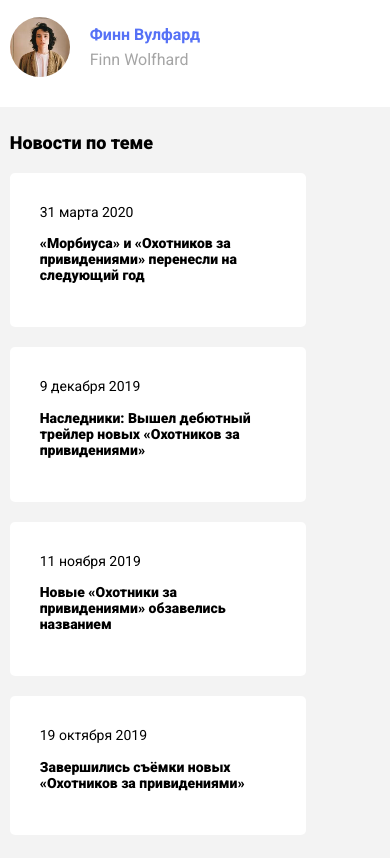
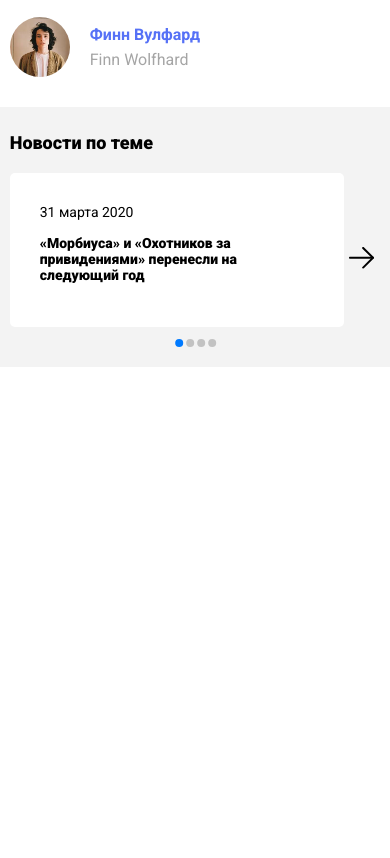
Before and after one commit to egomaxint/Ghostbusters, a plain HTML site: page index.html in a window 390 px wide. Shown: the part 1856-2714 px from the top of the page. After the commit the page ends 2223 px from the top, so only its background shows below. Drawn offline with Linux system fonts and the light colour scheme.

Commit message:
add swiper

```diff
--- a/css/style.css
+++ b/css/style.css
@@ -282,6 +282,7 @@ body {
   background: #f3f3f3;
   padding-top: 70px;
   padding-bottom: 100px;
+  position: relative;
 }
 .news-cards {
   display: flex;
@@ -293,6 +294,7 @@ body {
   background-color: #fff;
   padding: 30px;
   border-radius: 5px;
+  min-height: 172px;
 }
 .news-date {
   color: #000000;
@@ -305,6 +307,32 @@ body {
   line-height: 16px;
   color: #000000;
   margin-top: 14px;
+}
+.button-next {
+  background-color: transparent;
+  border: none;
+  position: absolute;
+  top: 50%;
+  right: 0;
+  transform: translateY(-50%);
+  cursor: pointer;
+  z-index: 1;
+  display: none;
+}
+.swiper-pagination {
+  display: flex;
+  align-items: center;
+  margin-left: auto;
+  margin-right: auto;
+  margin-top: 10px;
+  justify-content: space-between;
+  position: absolute;
+  bottom: 70px;
+  left: 50%;
+  transform: translateX(-45%);
+}
+.swiper-pagination-bullet {
+  margin-right: 3px;
 }
 @media (max-width: 1210px) {
   .container {
@@ -337,6 +365,9 @@ body {
   .log-in {
     padding-left: 35px;
     padding-right: 35px;
+  }
+  .news-card {
+    min-height: 187px;
   }
 }
 @media (max-width: 991px) {
@@ -373,6 +404,12 @@ body {
   .news-card {
     flex-basis: 48%;
     margin-bottom: 20px;
+  }
+  .news-card {
+    min-height: auto;
+  }
+  .swiper-pagination {
+    bottom: 85px;
   }
 }
 @media (max-width: 768px) {
@@ -464,6 +501,12 @@ body {
     color: #ffffff;
     margin-bottom: 30px;
   }
+  .news-card {
+    min-height: 155px;
+  }
+  .swiper-pagination {
+    bottom: 55px;
+  }
 }
 @media (max-width: 576px) {
   .container {
@@ -527,8 +570,9 @@ body {
     padding-top: 20px;
     padding-bottom: 10px;
   }
+
   .news-card {
-    flex-basis: 80%;
+    max-width: 90%;
     margin-bottom: 20px;
   }
   .rating-title {
@@ -547,4 +591,13 @@ body {
   .section-title {
     margin-bottom: 20px;
   }
+  .button-next {
+    display: block;
+  }
+  .news-card {
+    min-height: auto;
+  }
+  .swiper-pagination {
+    bottom: 20px;
+  }
 }
--- a/index.html
+++ b/index.html
@@ -10,9 +10,12 @@
     <script src="scripts/jquery-3.5.1.min.js" defer></script>
     <script src="scripts/jquery.fancybox.min.js" defer></script>
     <script src="scripts/main.js" defer></script>
+
     <link rel="stylesheet" href="css/normalize.css" />
+    <link rel="stylesheet" href="css/jquery.fancybox.min.css" />
+    <link rel="stylesheet" href="css/swiper.min.css" />
     <link rel="stylesheet" href="css/style.css" />
-    <link rel="stylesheet" href="css/jquery.fancybox.min.css" />
+
     <title>Охотники за привидениями: Наследники</title>
   </head>
   <body>
@@ -229,7 +232,12 @@
       <div class="container">
         <h2 class="section-title section-news-title">Новости по теме</h2>
         <!-- /.section-title -->
-        <div class="news-cards">
+        <!-- Slider main container -->
+        <div class="swiper-container">
+          <!-- Additional required wrapper -->
+          <div class="swiper-wrapper">
+            <!-- Slides -->
+            <div class="swiper-slide">
               <div class="news-card">
                 <span class="news-date">31 марта 2020</span>
                 <h3 class="news-title">
@@ -237,6 +245,10 @@
                   год
                 </h3>
               </div>
+              <!-- ./news-card -->
+            </div>
+            <!-- /.swiper-slide1 -->
+            <div class="swiper-slide">
               <div class="news-card">
                 <span class="news-date">9 декабря 2019</span>
                 <h3 class="news-title">
@@ -244,23 +256,43 @@
                   привидениями»
                 </h3>
               </div>
+              <!-- ./news-card -->
+            </div>
+            <!-- /.swiper-slide2 -->
+            <div class="swiper-slide">
               <div class="news-card">
                 <span class="news-date">11 ноября 2019</span>
                 <h3 class="news-title">
                   Новые «Охотники за привидениями» обзавелись названием
                 </h3>
               </div>
+              <!-- ./news-card -->
+            </div>
+            <!-- /.swiper-slide3 -->
+            <div class="swiper-slide">
               <div class="news-card">
                 <span class="news-date">19 октября 2019</span>
                 <h3 class="news-title">
                   Завершились съёмки новых «Охотников за привидениями»
                 </h3>
               </div>
+              <!-- ./news-card -->
             </div>
-        <!-- /.news-cards -->
+            <!-- /.swiper-slide4 -->
+          </div>
+          <!-- /.swiper-wrapper -->
+
+
+          <button class="button-next">
+            <img src="img/arrow.svg" alt="arrow">
+          </button>
+        </div>
+        <!-- /.swiper-container -->
+        <div class="swiper-pagination"></div>
       </div>
       <!-- /.container -->
     </section>
     <!-- /.news -->
+    <script src="scripts/swiper.min.js" ></script>
   </body>
 </html>
--- a/scripts/main.js
+++ b/scripts/main.js
@@ -41,3 +41,39 @@ mMenuBtn.addEventListener('click', (evt) => {
   mMenu.classList.toggle('active');
   body.classList.toggle('no-scroll');
 });
+
+var mySwiper = new Swiper('.swiper-container', {
+  // Optional parameters
+  slidesPerView: 4,
+  direction: 'horizontal',
+  loop: true,
+  spaceBetween: 25,
+  breakpoints: {
+    992: {
+      slidesPerView: 4,
+    },
+    576: {
+
+      slidesPerView: 2,
+      navigation: {
+        nextEl: '.button-next'
+      },
+    },
+    0: {
+      slidesPerView: 1,
+    }
+  },
+
+   pagination: {
+    el: '.swiper-pagination',
+  },
+
+
+
+  navigation: {
+    nextEl: '.swiper-button-next',
+    prevEl: '.swiper-button-prev',
+  },
+
+
+})
```
Also changed, not shown: css/swiper.min.css (added), img/arrow.svg (added), scripts/swiper.min.js (added). Lines whose indentation alone changed are shown as unchanged.
